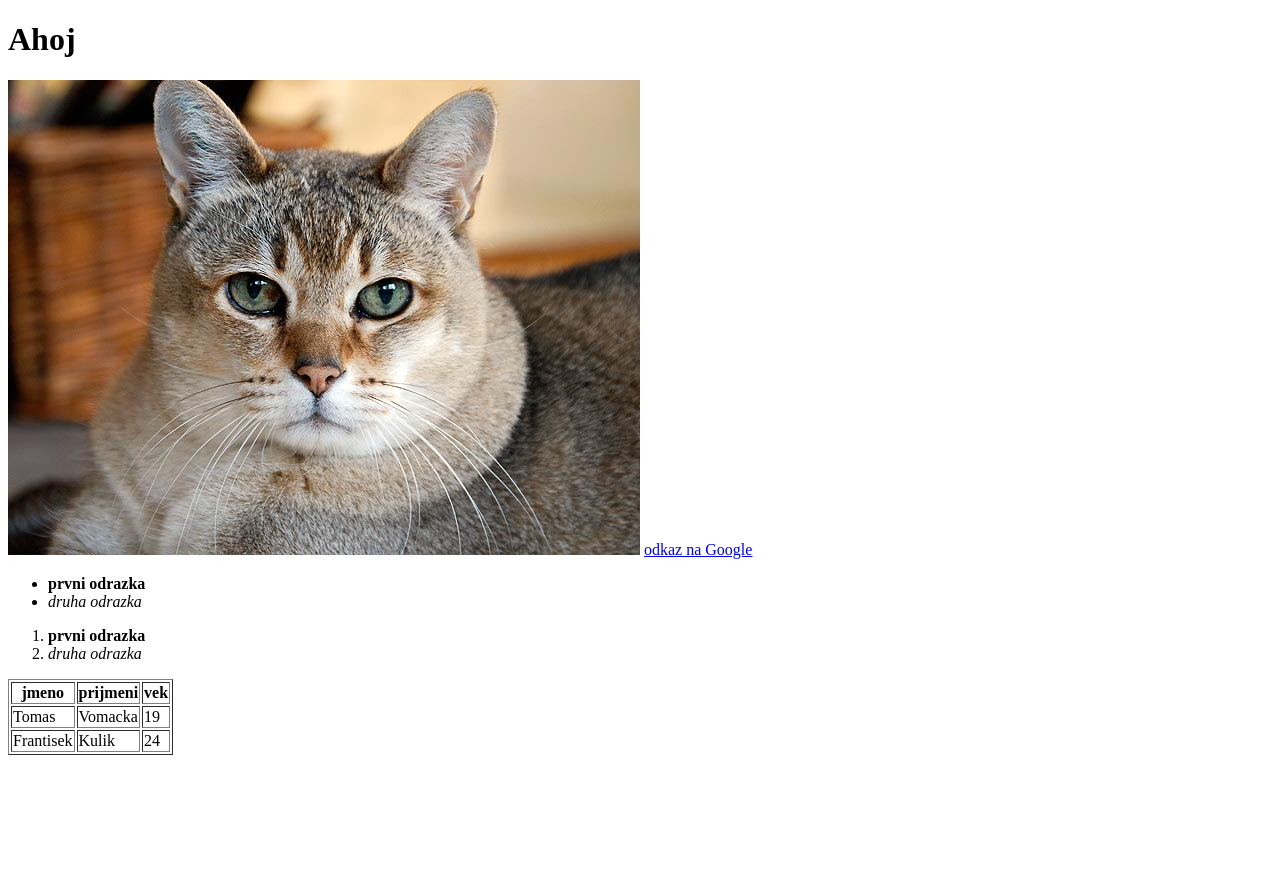
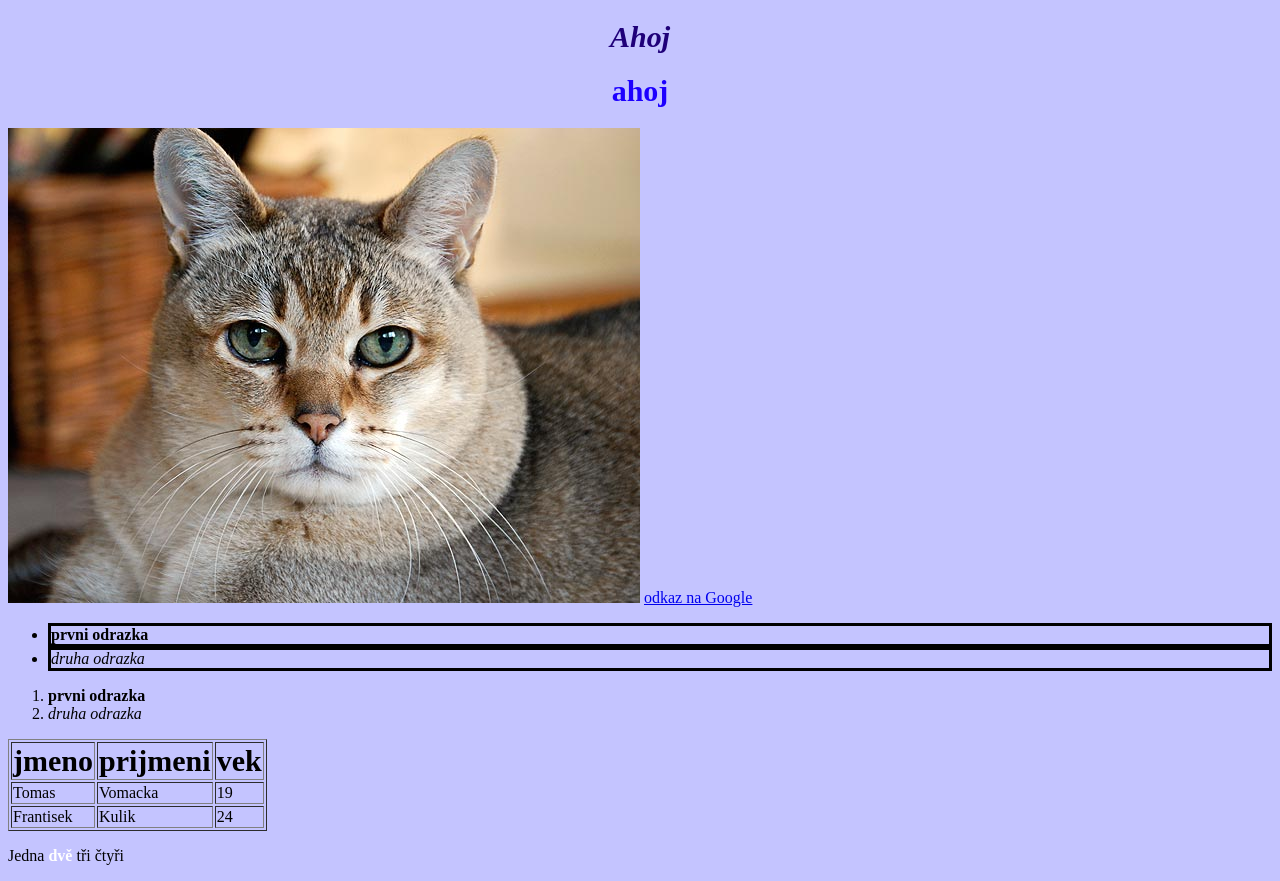
Before and after one commit to sofiamichailidu/first-site, a plain HTML site: page index.html in a window 1280 px wide. Before the commit the page ends 800 px from the top, so only its background shows below. Drawn offline with Linux system fonts and the light colour scheme.

Commit message:
pridani stylu
lalalala

```diff
--- a/index.html
+++ b/index.html
@@ -2,9 +2,11 @@
 <html>
 	<head>
 		<title>Moje první stránka</title>
+		<link rel="stylesheet" href="styles/styles.css">
 	</head>
 	<body>
-		<h1 title="nadpis">Ahoj</h1>
+		<h1 title="nadpis" id="prvni" class="prvni-trida tucna-trida">Ahoj</h1>
+		<h1>ahoj</h1>
 		<img src="img1.jpg" alt="kocka">
 		<a href="https://www.google.cz"> odkaz na Google </a>
 		<div>
@@ -22,9 +24,9 @@
 		<table border="1">
 			<thead>
 				<tr>
-					<th>jmeno</th>
-					<th>prijmeni</th>
-					<th>vek</th>
+					<th class="tucna-trida">jmeno</th>
+					<th class="tucna-trida">prijmeni</th>
+					<th class="tucna-trida">vek</th>
 				</tr>
 			</thead>
 			<tbody>
@@ -40,5 +42,8 @@
 				</tr>
 			</tbody>
 		</table>
+		<p>
+			Jedna <span class="cisla">dvě</span> tři čtyři
+		</p>
 	</body>
 </html>
--- /dev/null
+++ b/styles/styles.css
@@ -0,0 +1,27 @@
+html{
+	background-color: #c4c4ff;
+}
+h1{
+	color:#1d00ff;
+	font-size: 30px;
+	text-align:center;
+}
+ul li{
+	border:solid;
+}
+#prvni {
+	color: #1f0079;
+}
+.prvni-trida{
+	font-style: italic;
+}
+.tucna-trida{
+	font-weight: bold;
+}
+th.tucna-trida{
+	font-size: 30px;
+}
+.cisla{
+	color:white;
+	font-weight:900;
+}
```
